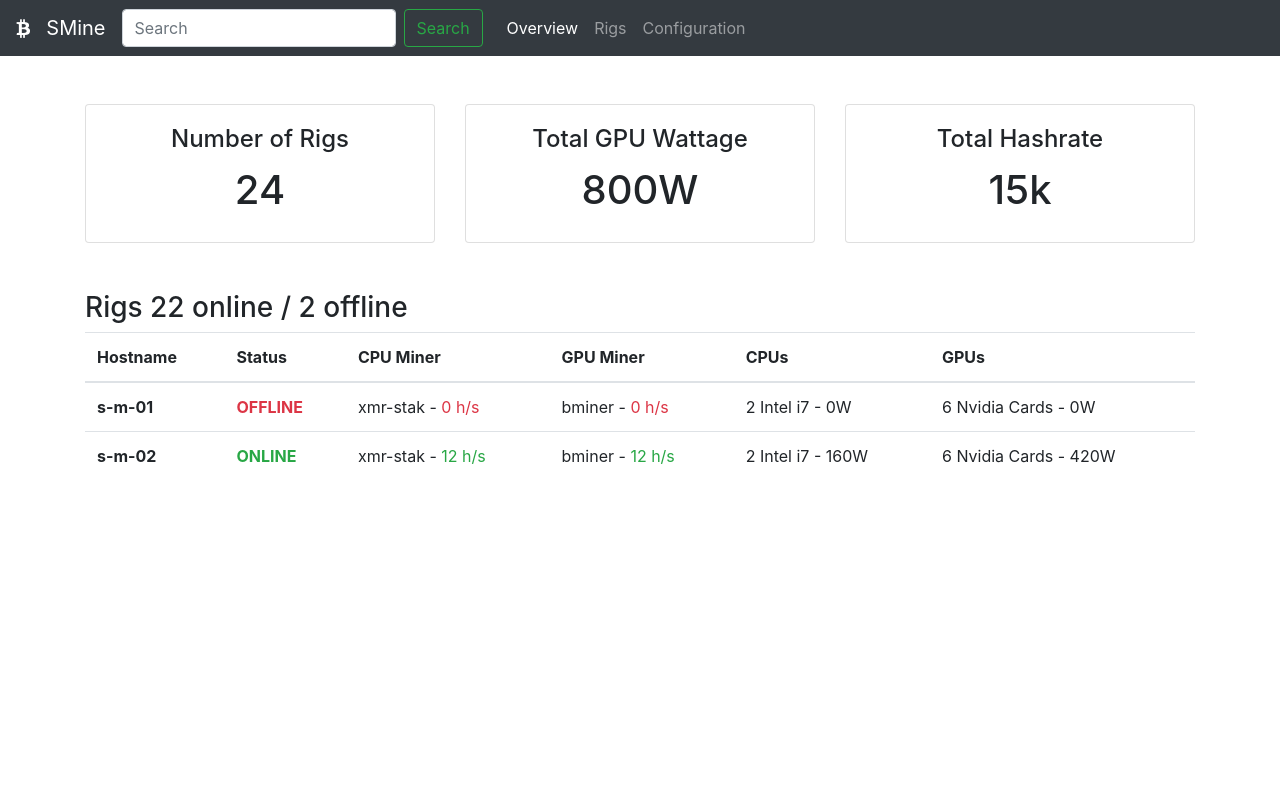
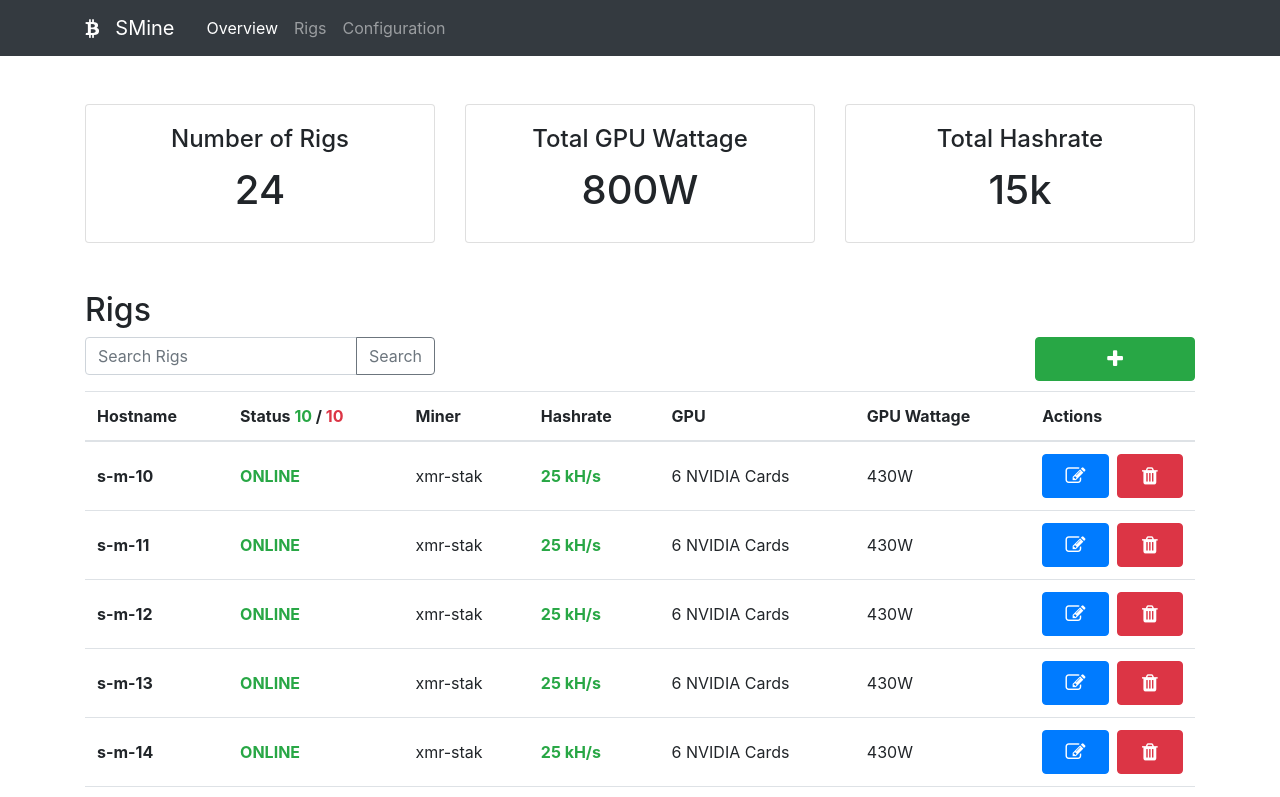
Before and after one commit to safari12/smine, an Angular app in the folder ui/: page /overview in a window 1280 px wide. Shown: the top 797 px of the page. Built offline with nearby package versions, Linux system fonts and the light colour scheme.

Commit message:
added mock for rigs table in overview page

```diff
--- a/ui/src/app/navigation/navbar/navbar.component.html
+++ b/ui/src/app/navigation/navbar/navbar.component.html
@@ -1,17 +1,15 @@
 <nav class="navbar navbar-expand-lg navbar-dark bg-dark">
+  <div class="container">
     <a class="navbar-brand" href="#">
       <i class="fa fa-btc" aria-hidden="true"></i>
       <span class="ml-3">SMine</span>
     </a>
-    <button class="navbar-toggler" type="button" data-toggle="collapse" data-target="#navbarNav" aria-controls="navbarNav" aria-expanded="false" aria-label="Toggle navigation">
+    <button class="navbar-toggler" type="button" data-toggle="collapse" data-target="#navbarNav"
+      aria-controls="navbarNav" aria-expanded="false" aria-label="Toggle navigation">
       <span class="navbar-toggler-icon"></span>
     </button>
     <div class="collapse navbar-collapse" id="navbarNav">
-      <form class="form-inline">
-        <input class="form-control mr-sm-2" type="search" placeholder="Search" aria-label="Search">
-        <button class="btn btn-outline-success my-2 my-sm-0" type="submit">Search</button>
-      </form>
-      <ul class="navbar-nav ml-3">
+      <ul class="navbar-nav ml-2">
         <li class="nav-item active">
           <a class="nav-link" href="#">Overview <span class="sr-only">(current)</span></a>
         </li>
@@ -23,4 +21,5 @@
         </li>
       </ul>
     </div>
-  </nav>
+  </div>
+</nav>
--- a/ui/src/app/overview/overview.component.css
+++ b/ui/src/app/overview/overview.component.css
@@ -1,5 +1,12 @@
-.list {
-  list-style: none;
-  padding-left: 0px;
-  margin-bottom: 0px;
+.action-button {
+  font-size: 20px;
+  width: 100%;
 }
+
+tbody tr > td {
+  vertical-align: middle;
+}
+
+tbody tr > th {
+  vertical-align: middle;
+}
--- a/ui/src/app/overview/overview.component.html
+++ b/ui/src/app/overview/overview.component.html
@@ -28,68 +28,71 @@
 
   <div class="row mt-5">
     <div class="col-12">
-      <h3>Rigs 22 online / 2 offline</h3>
+      <h2>Rigs</h2>
+    </div>
+    <div class="col-4">
+      <div class="input-group mb-3">
+        <input type="text" class="form-control" placeholder="Search Rigs" aria-label="Search Rigs"
+          aria-describedby="button-addon2">
+        <div class="input-group-append">
+          <button class="btn btn-outline-secondary" type="button" id="button-addon2">Search</button>
+        </div>
+      </div>
+    </div>
+    <div class="col-2 offset-6">
+      <button class="btn btn-success action-button">
+        <i class="fa fa-plus"></i>
+      </button>
     </div>
     <div class="col-12">
-      <table class="table">
+      <table class="table table-hover">
         <thead>
           <tr>
             <th scope="col">Hostname</th>
-            <th scope="col">Status</th>
-            <th scope="col">CPU Miner</th>
-            <th scope="col">GPU Miner</th>
-            <th scope="col">CPUs</th>
-            <th scope="col">GPUs</th>
+            <th scope="col">
+              Status
+              <span>
+                <span class="text-success">10</span>
+                <span> / </span>
+                <span class="text-danger">10</span>
+              </span>
+            </th>
+            <th scope="col">Miner</th>
+            <th scope="col">Hashrate</th>
+            <th scope="col">GPU</th>
+            <th scope="col">GPU Wattage</th>
+            <th scope="col">Actions</th>
           </tr>
         </thead>
         <tbody>
-          <tr>
-            <th scope="row">s-m-01</th>
-            <td class="text-danger"><b>OFFLINE</b></td>
+          <tr *ngFor="let rig of rigs">
+            <th scope="row">{{rig.hostname}}</th>
+            <td class="text-success"><b>ONLINE</b></td>
             <td>
-              <ul class="list">
-                <li>xmr-stak - <span class="text-danger">0 h/s</span></li>
-
-              </ul>
+              xmr-stak
             </td>
             <td>
-              <ul class="list">
-                <li>bminer - <span class="text-danger">0 h/s</span></li>
-              </ul>
+              <span class="text-success"><b>25 kH/s</b></span>
             </td>
             <td>
-              <ul class="list">
-                <li>2 Intel i7 - 0W</li>
-              </ul>
+              6 NVIDIA Cards
             </td>
             <td>
-              <ul class="list">
-                <li>6 Nvidia Cards - 0W</li>
-              </ul>
-            </td>
-          </tr>
-          <tr>
-            <th scope="row">s-m-02</th>
-            <td class="text-success"><b>ONLINE</b></td>
-            <td>
-              <ul class="list">
-                <li>xmr-stak - <span class="text-success">12 h/s</span></li>
-              </ul>
+              430W
             </td>
             <td>
-              <ul class="list">
-                <li>bminer - <span class="text-success">12 h/s</span></li>
-              </ul>
-            </td>
-            <td>
-              <ul class="list">
-                <li>2 Intel i7 - 160W</li>
-              </ul>
-            </td>
-            <td>
-              <ul class="list">
-                <li>6 Nvidia Cards - 420W</li>
-              </ul>
+              <div class="row">
+                <div class="col pr-1">
+                  <button class="btn btn-primary action-button">
+                    <i class="fa fa-edit"></i>
+                  </button>
+                </div>
+                <div class="col pl-1">
+                  <button class="btn btn-danger action-button">
+                    <i class="fa fa-trash"></i>
+                  </button>
+                </div>
+              </div>
             </td>
           </tr>
         </tbody>
--- a/ui/src/app/overview/overview.component.ts
+++ b/ui/src/app/overview/overview.component.ts
@@ -1,4 +1,4 @@
-import { Component, OnInit } from '@angular/core';
+import { Component, OnInit } from '@angular/core'
 
 @Component({
   selector: 'app-overview',
@@ -6,10 +6,30 @@ import { Component, OnInit } from '@angular/core';
   styleUrls: ['./overview.component.css']
 })
 export class OverviewComponent implements OnInit {
+  rigs = []
 
-  constructor() { }
+  constructor() {}
 
   ngOnInit() {
+    this.getRigs()
   }
 
+  getRigs() {
+    for (let i = 10; i < 40; i++) {
+      this.rigs.push({
+        hostname: `s-m-${i}`,
+        pingable: i % 2 == 0 ? true : false,
+        miner: {
+          name: 'xmr-stak',
+          hashrate: 25,
+          config: '1234'
+        },
+        gpu: {
+          cards: [],
+          wattage: 430,
+          config: '1234'
+        }
+      })
+    }
+  }
 }
```
